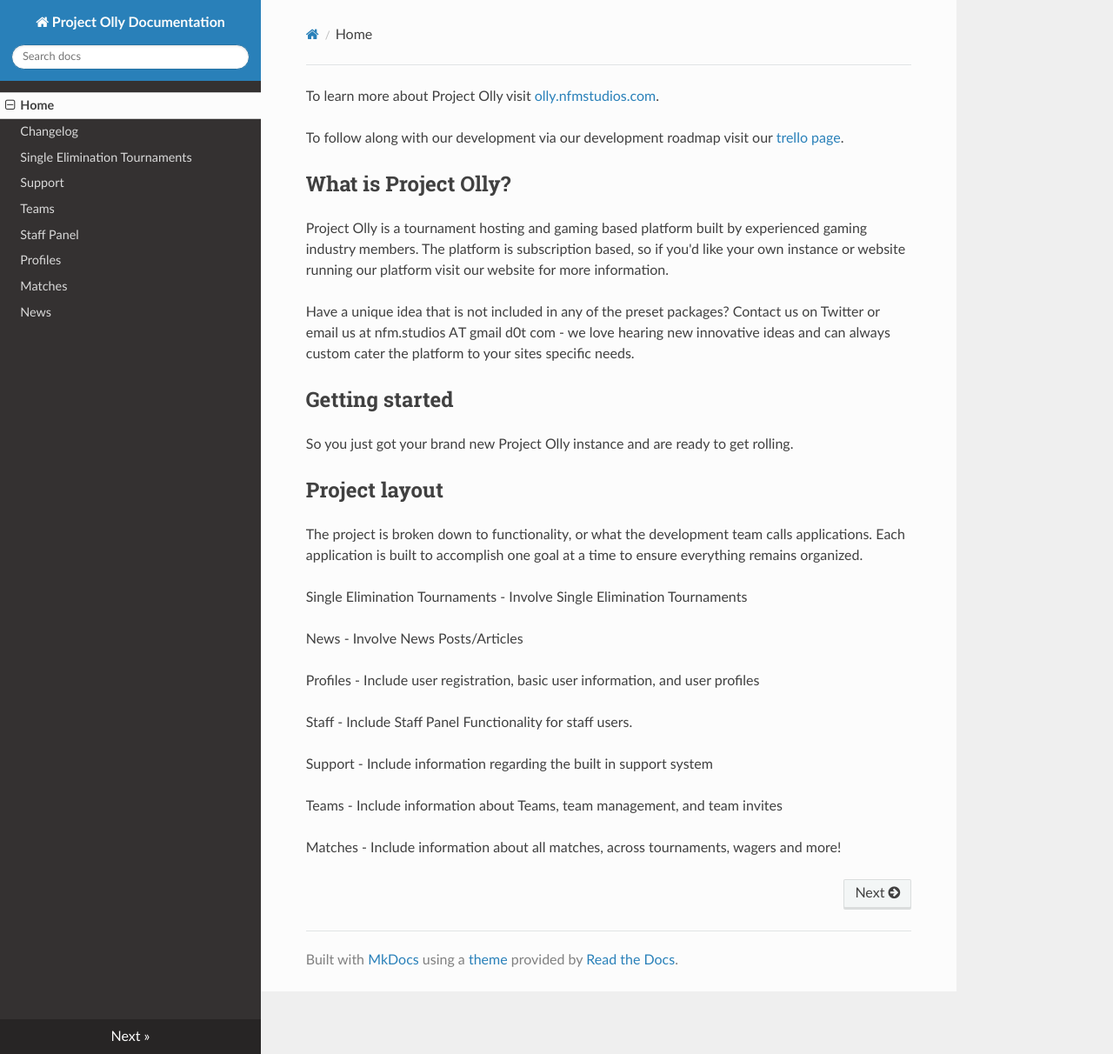
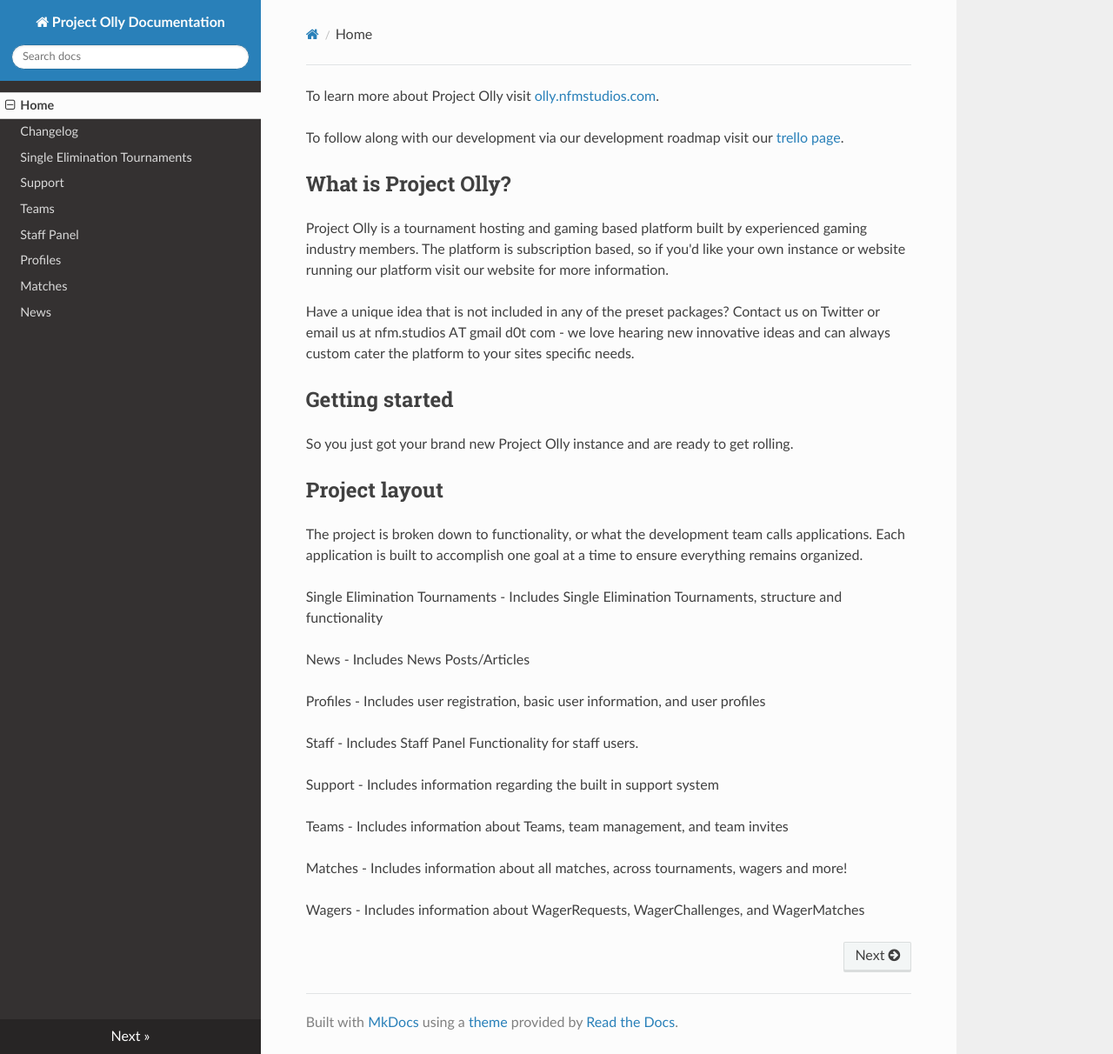
Before and after one commit to NFM-Studios/olly-documentation, an MkDocs documentation site: the page built from docs/index.md, in a window 1280 px wide and 1212 px high. Shown: the whole window at 87% size. Built offline with MkDocs 1.6.1, drawn with Linux system fonts in a browser that asks for light colours; nearby versions of some CDN libraries.

Commit message:
update index

```diff
--- a/docs/index.md
+++ b/docs/index.md
@@ -16,16 +16,18 @@
 ## Project layout
 The project is broken down to functionality, or what the development team calls applications. Each application is built to accomplish one goal at a time to ensure everything remains organized.
 
-Single Elimination Tournaments - Involve Single Elimination Tournaments
+Single Elimination Tournaments - Includes Single Elimination Tournaments, structure and functionality
 
-News - Involve News Posts/Articles
+News - Includes News Posts/Articles
 
-Profiles - Include user registration, basic user information, and user profiles
+Profiles - Includes user registration, basic user information, and user profiles
 
-Staff - Include Staff Panel Functionality for staff users.
+Staff - Includes Staff Panel Functionality for staff users.
 
-Support - Include information regarding the built in support system
+Support - Includes information regarding the built in support system
 
-Teams - Include information about Teams, team management, and team invites
+Teams - Includes information about Teams, team management, and team invites
 
-Matches - Include information about all matches, across tournaments, wagers and more!
+Matches - Includes information about all matches, across tournaments, wagers and more!
+
+Wagers - Includes information about WagerRequests, WagerChallenges, and WagerMatches
```
